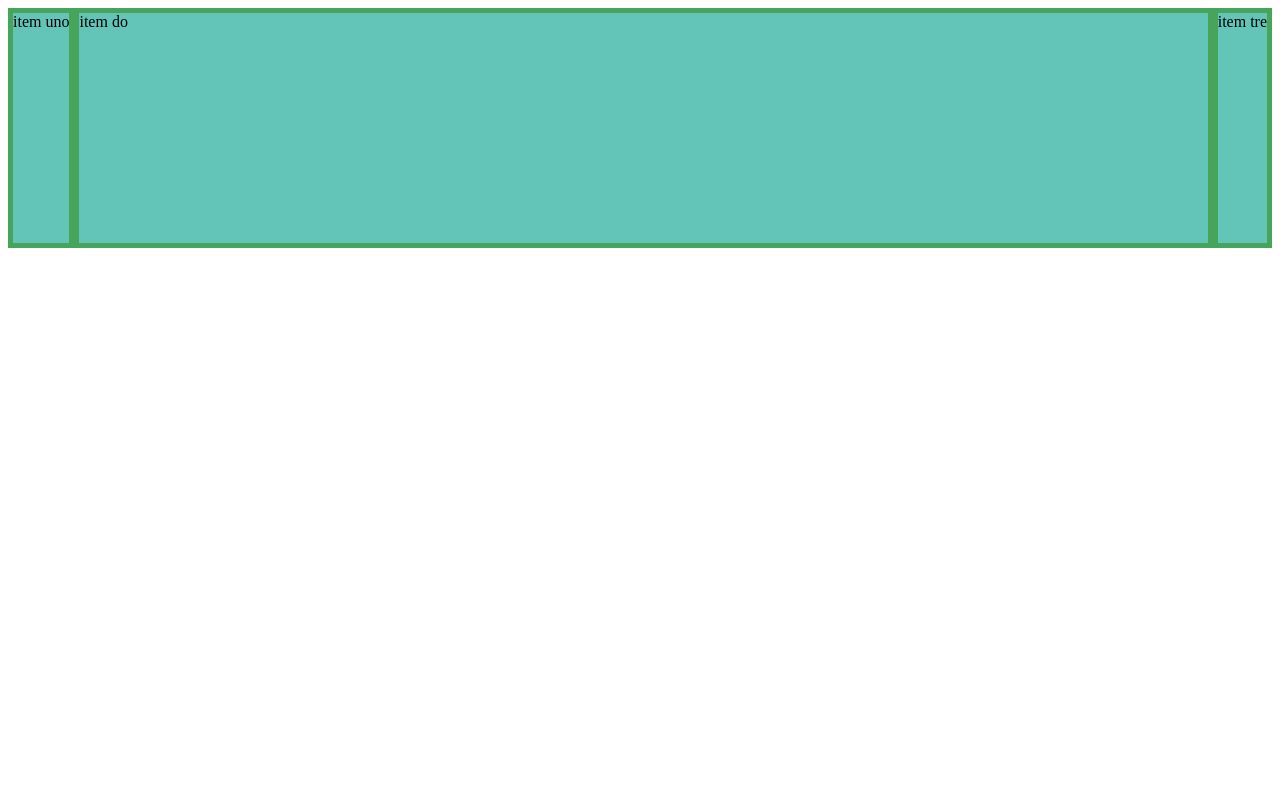
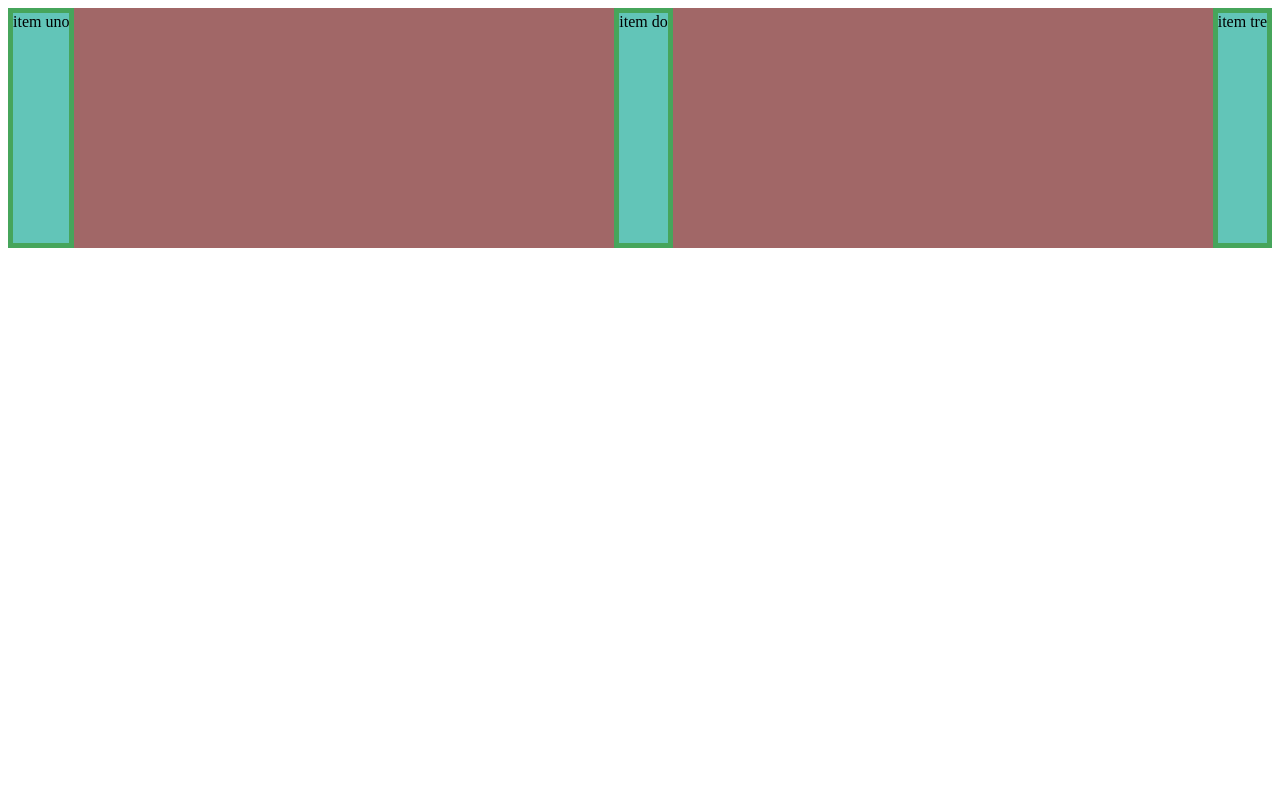
Before and after one commit to M00R3D/CursoFlexboxCss, a plain HTML site: page index.html in a window 1280 px wide. Shown: the top 800 px of the page. Drawn offline with Linux system fonts and the light colour scheme.

Commit message:
Adjust flex-shrink behavior

```diff
--- a/index.html
+++ b/index.html
@@ -17,7 +17,7 @@
             background-color: rgb(161, 103, 103); /* Color de fondo del contenedor */
             height: 30vh; /* Altura del contenedor */
             display: flex; /* Activa Flexbox */
-
+            width: 100%;
             /* flex-direction controla la dirección de los elementos flexibles */
             flex-direction: row; /* Los elementos se colocan en columna pero en orden inverso */
             /* flex-direction: row; */ /* Los elementos irían en fila (comentado) */
@@ -77,7 +77,8 @@
         /* Modifica el segundo elemento para que tenga un tamaño de fuente mayor */
         .item:nth-child(2) {
             /* font-size: 150%; */
-            flex-grow: 2;
+            /* flex-grow: 2; */
+            flex-shrink: 3;
         }
 </style>
 
```
Also changed, not shown: imagenes de notas rapidas/capitulo7resultado1.png (added), imagenes de notas rapidas/capitulo7resultado2.png (added), 1 other file.
